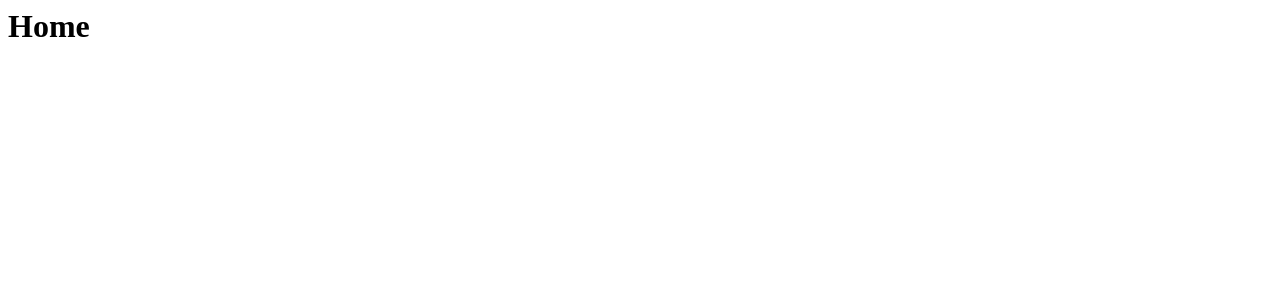
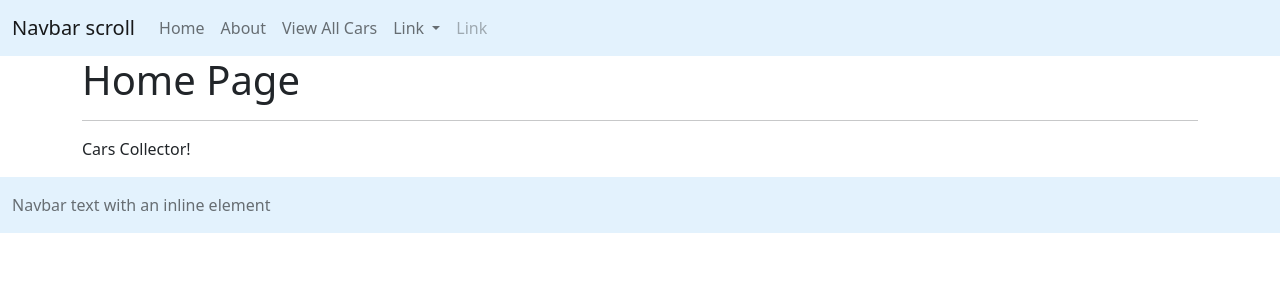
Before and after one commit to Bereket-U/carcollector, a Django app: page / in a window 1280 px wide. Before the commit the part shown is almost empty. Shown: the top 300 px of the page. Run offline with Django 3.2, Linux system fonts and the light colour scheme.

Commit message:
Add home page

```diff
--- a/main_app/templates/base.html
+++ b/main_app/templates/base.html
@@ -49,7 +49,7 @@
               style="--bs-scroll-height: 100px"
             >
               <li class="nav-item">
-                <a class="nav-link active" aria-current="page" href="#">Home</a>
+                <a class="nav-link" aria-current="page" href="#">Home</a>
               </li>
               <li class="nav-item">
                 <a class="nav-link" href="/about">About</a>
--- /dev/null
+++ b/main_app/templates/home.html
@@ -0,0 +1,7 @@
+{% extends 'base.html' %} {% block content %}
+
+<h1>Home Page</h1>
+<hr />
+<p>Cars Collector!</p>
+
+{% endblock %}
--- a/main_app/views.py
+++ b/main_app/views.py
@@ -17,7 +17,7 @@ cars = [
 
 
 def home(request):
-    return HttpResponse ("<h1> Home </h1>")
+    return render(request, 'home.html')
 
 
 def about(request):
```
